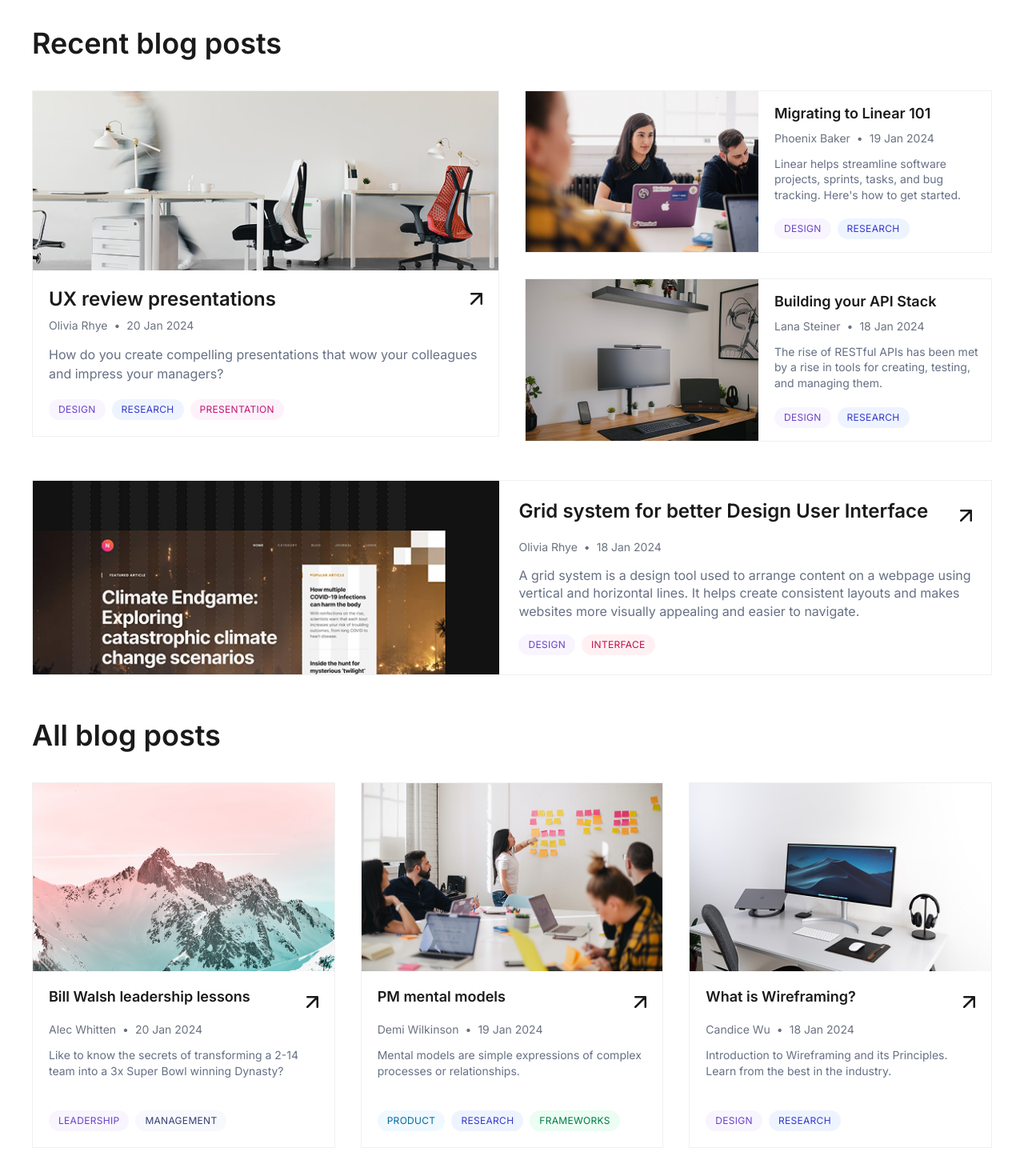
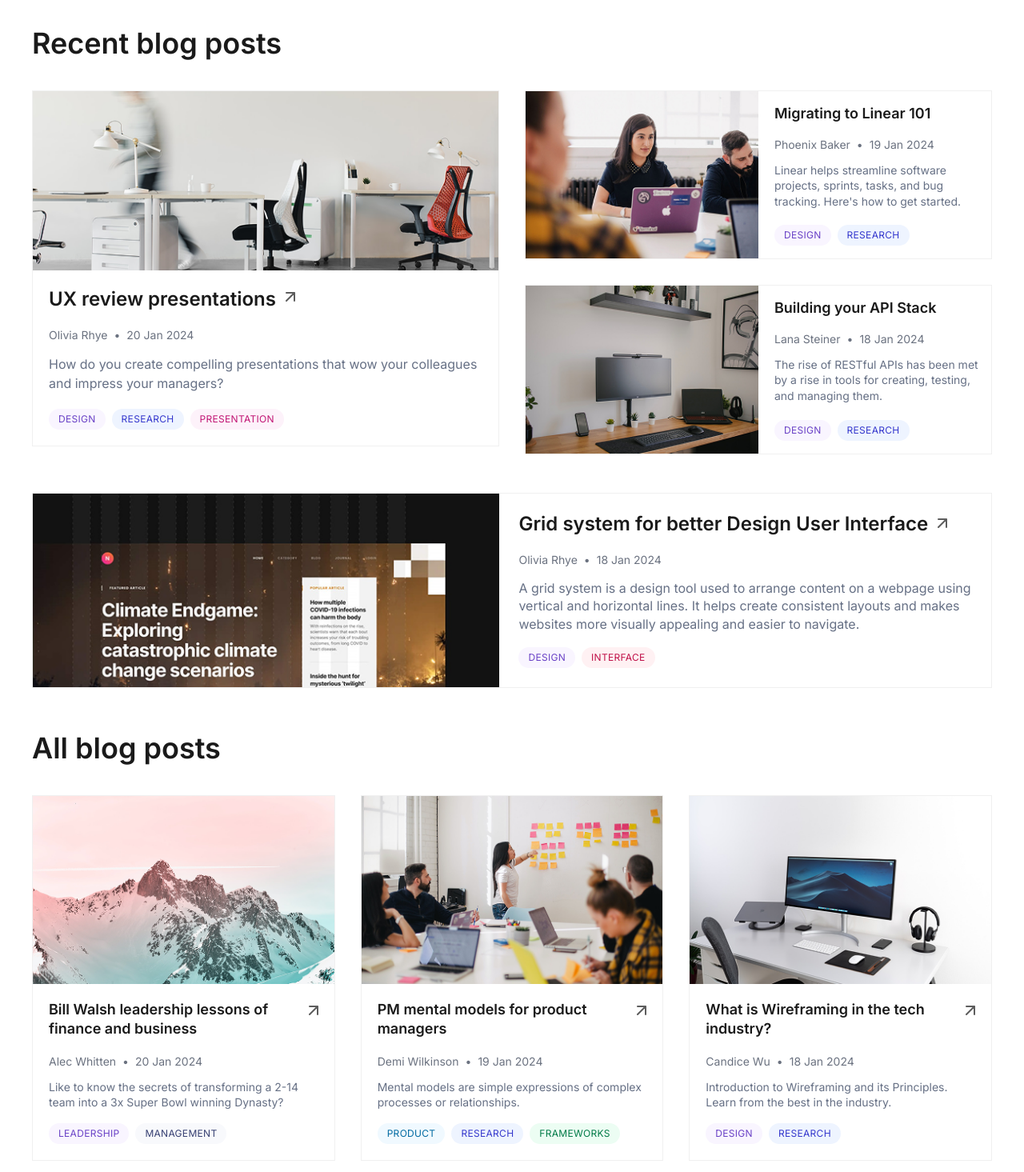
Before and after one commit to IvanSarapura/TheBlog, a React (Vite) app: page / in a window 1280 px wide. Shown: the part 340-1805 px from the top of the page at 80% size. Built offline with nearby package versions, Linux system fonts and the light colour scheme.

Commit message:
Fix Design Details

```diff
--- a/src/App.css
+++ b/src/App.css
@@ -325,48 +325,88 @@
 .mobile-menu-overlay {
   position: fixed;
   top: 0;
-  left: 0;
-  width: 100vw;
+  right: 0;
+  width: 220px;
   height: 100vh;
   background-color: rgba(255, 255, 255, 0.98);
   backdrop-filter: blur(10px);
   display: flex;
-  align-items: center;
-  justify-content: center;
+  flex-direction: column;
+  align-items: flex-start;
+  justify-content: flex-start;
+  padding: 1.5rem 1rem;
   opacity: 0;
   visibility: hidden;
+  transform: translateX(100%);
   transition: all 0.3s ease;
   z-index: 999;
+  box-shadow: -2px 0 10px rgba(0, 0, 0, 0.1);
 }
 
 .mobile-menu-overlay.open {
   opacity: 1;
   visibility: visible;
+  transform: translateX(0);
+}
+
+/* Mobile Menu Close Button */
+.mobile-menu-close {
+  position: absolute;
+  top: 1rem;
+  right: 1rem;
+  background: none;
+  border: none;
+  font-size: 1.5rem;
+  font-weight: 400;
+  color: var(--color-primary-text);
+  cursor: pointer;
+  padding: 0.25rem;
+  line-height: 1;
+  transition: all 0.2s ease;
+  width: 2rem;
+  height: 2rem;
+  display: flex;
+  align-items: center;
+  justify-content: center;
+  border-radius: 50%;
+}
+
+.mobile-menu-close:hover {
+  background-color: var(--color-background-gray);
+  transform: scale(1.1);
+}
+
+.mobile-menu-close:active {
+  transform: scale(0.95);
 }
 
 .mobile-menu {
   list-style: none;
   padding: 0;
-  margin: 0;
+  margin: 1rem 0 0 0;
   display: flex;
   flex-direction: column;
-  gap: 2rem;
-  text-align: center;
+  gap: 1rem;
+  text-align: left;
+  width: 100%;
 }
 
 .mobile-nav-link {
-  font-size: 1.5rem;
+  font-size: 1.1rem;
   font-weight: 500;
   color: var(--color-primary-text);
   text-decoration: none;
   cursor: pointer;
-  transition: color 0.2s ease;
+  transition: all 0.2s ease;
   display: block;
-  padding: 1rem;
+  padding: 0.6rem 0.75rem;
+  border-radius: 6px;
+  margin: 0 -0.75rem;
 }
 
 .mobile-nav-link:hover {
-  color: var(--color-secondary-text);
+  color: #6366f1;
+  background-color: var(--color-background-light);
 }
 
 /* Main Content */
@@ -542,23 +582,31 @@
   color: var(--color-primary-text);
   margin: 0;
   line-height: 1.3;
-  flex: 1;
-  margin-right: 1rem;
+  display: flex;
+  align-items: flex-start;
+  justify-content: space-between;
+  gap: 0.75rem;
+  margin-bottom: 0.75rem;
 }
 
 .secondary-card .card-title {
   font-size: 1.125rem;
-}
-
+  margin-bottom: 0.5rem;
+}
+
+/* Arrow-up-right icons for cards */
 .arrow-icon {
-  width: 15px;
-  height: 15px;
+  width: 12px;
+  height: 12px;
   flex-shrink: 0;
   cursor: pointer;
-  transition: transform 0.2s ease;
-}
-
-.card-header:hover .arrow-icon {
+  margin-top: 7px;
+  opacity: 0.7;
+  transition: all 0.2s ease;
+}
+
+.card-title:hover .arrow-icon {
+  opacity: 1;
   transform: translate(2px, -2px);
 }
 
@@ -709,6 +757,10 @@
   margin: 0;
   line-height: 1.2;
   margin-bottom: 0.75rem;
+  display: flex;
+  align-items: flex-start;
+  justify-content: space-between;
+  gap: 0.75rem;
 }
 
 .featured-card .card-meta {
@@ -788,6 +840,10 @@
   margin: 0;
   line-height: 1.3;
   margin-bottom: 0.75rem;
+  display: flex;
+  align-items: flex-start;
+  justify-content: space-between;
+  gap: 0.5rem;
 }
 
 .post-card .card-meta {
--- a/src/App.jsx
+++ b/src/App.jsx
@@ -176,6 +176,15 @@ function App() {
             <div
               className={`mobile-menu-overlay ${mobileMenuOpen ? "open" : ""}`}
             >
+              {/* Close Button */}
+              <button
+                className="mobile-menu-close"
+                onClick={toggleMobileMenu}
+                aria-label="Close mobile menu"
+              >
+                ×
+              </button>
+
               <ul className="mobile-menu">
                 <li>
                   <span
@@ -244,12 +253,14 @@ function App() {
                 </div>
                 <div className="card-content">
                   <div className="card-header">
-                    <h3 className="card-title">UX review presentations</h3>
+                    <h3 className="card-title">
+                      UX review presentations
                       <img
                         src={arrowIcon}
                         alt="Read more"
                         className="arrow-icon"
                       />
+                    </h3>
                   </div>
                   <div className="card-meta">
                     <span className="author">Olivia Rhye</span>
@@ -277,12 +288,14 @@ function App() {
                   </div>
                   <div className="card-content">
                     <div className="card-header">
-                      <h3 className="card-title">Migrating to Linear 101</h3>
+                      <h3 className="card-title">
+                        Migrating to Linear 101
                         <img
                           src={arrowIcon}
                           alt="Read more"
                           className="arrow-icon"
                         />
+                      </h3>
                     </div>
                     <div className="card-meta">
                       <span className="author">Phoenix Baker</span>
@@ -305,12 +318,14 @@ function App() {
                   </div>
                   <div className="card-content">
                     <div className="card-header">
-                      <h3 className="card-title">Building your API Stack</h3>
+                      <h3 className="card-title">
+                        Building your API Stack
                         <img
                           src={arrowIcon}
                           alt="Read more"
                           className="arrow-icon"
                         />
+                      </h3>
                     </div>
                     <div className="card-meta">
                       <span className="author">Lana Steiner</span>
@@ -346,12 +361,12 @@ function App() {
                   <div className="card-header">
                     <h3 className="card-title">
                       Grid system for better Design User Interface
-                    </h3>
                       <img
                         src={arrowIcon}
                         alt="Read more"
                         className="arrow-icon"
                       />
+                    </h3>
                   </div>
                   <div className="card-meta">
                     <span className="author">Olivia Rhye</span>
@@ -381,18 +396,21 @@ function App() {
               {/* Row 1 */}
               <div className="blog-card post-card">
                 <div className="card-image">
-                  <img src={image5} alt="Bill Walsh leadership lessons" />
+                  <img
+                    src={image5}
+                    alt="Bill Walsh leadership lessons of finance and business"
+                  />
                 </div>
                 <div className="card-content">
                   <div className="card-header">
                     <h3 className="card-title">
-                      Bill Walsh leadership lessons
-                    </h3>
+                      Bill Walsh leadership lessons of finance and business
                       <img
                         src={arrowIcon}
                         alt="Read more"
                         className="arrow-icon"
                       />
+                    </h3>
                   </div>
                   <div className="card-meta">
                     <span className="author">Alec Whitten</span>
@@ -415,16 +433,21 @@ function App() {
 
               <div className="blog-card post-card">
                 <div className="card-image">
-                  <img src={image6} alt="PM mental models" />
+                  <img
+                    src={image6}
+                    alt="PM mental models for product managers"
+                  />
                 </div>
                 <div className="card-content">
                   <div className="card-header">
-                    <h3 className="card-title">PM mental models</h3>
+                    <h3 className="card-title">
+                      PM mental models for product managers
                       <img
                         src={arrowIcon}
                         alt="Read more"
                         className="arrow-icon"
                       />
+                    </h3>
                   </div>
                   <div className="card-meta">
                     <span className="author">Demi Wilkinson</span>
@@ -446,16 +469,21 @@ function App() {
 
               <div className="blog-card post-card">
                 <div className="card-image">
-                  <img src={image7} alt="What is Wireframing?" />
+                  <img
+                    src={image7}
+                    alt="What is Wireframing in the tech industry?"
+                  />
                 </div>
                 <div className="card-content">
                   <div className="card-header">
-                    <h3 className="card-title">What is Wireframing?</h3>
+                    <h3 className="card-title">
+                      What is Wireframing in the tech industry?
                       <img
                         src={arrowIcon}
                         alt="Read more"
                         className="arrow-icon"
                       />
+                    </h3>
                   </div>
                   <div className="card-meta">
                     <span className="author">Candice Wu</span>
@@ -484,12 +512,12 @@ function App() {
                   <div className="card-header">
                     <h3 className="card-title">
                       How collaboration makes us better designers
-                    </h3>
                       <img
                         src={arrowIcon}
                         alt="Read more"
                         className="arrow-icon"
                       />
+                    </h3>
                   </div>
                   <div className="card-meta">
                     <span className="author">Natali Craig</span>
@@ -517,12 +545,12 @@ function App() {
                   <div className="card-header">
                     <h3 className="card-title">
                       Our top 10 Javascript frameworks to use in 2025
-                    </h3>
                       <img
                         src={arrowIcon}
                         alt="Read more"
                         className="arrow-icon"
                       />
+                    </h3>
                   </div>
                   <div className="card-meta">
                     <span className="author">Drew Cano</span>
@@ -553,12 +581,12 @@ function App() {
                   <div className="card-header">
                     <h3 className="card-title">
                       Podcast: Creating a better CX Community
-                    </h3>
                       <img
                         src={arrowIcon}
                         alt="Read more"
                         className="arrow-icon"
                       />
+                    </h3>
                   </div>
                   <div className="card-meta">
                     <span className="author">Orlando Diggs</span>
```
Lines whose indentation alone changed are shown as unchanged.
